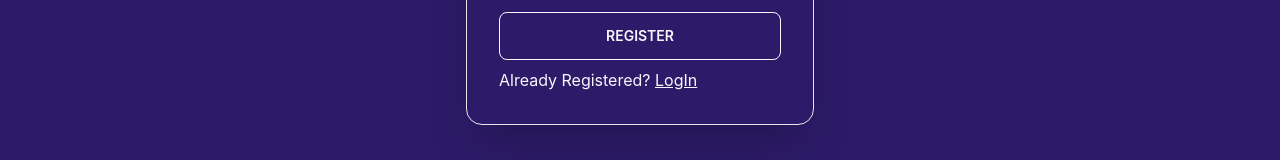
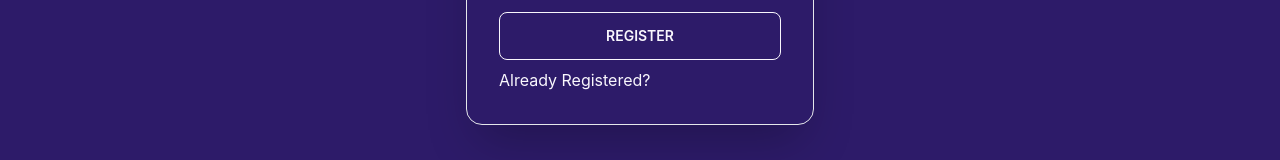
Before and after one commit to Ridoyb/bike-bazar-client, a React (Create React App) app: page /register in a window 1280 px wide. Shown: the part 469-629 px from the top of the page. Built offline with nearby package versions, Linux system fonts and the light colour scheme.

Commit message:
Login page added

```diff
--- a/src/Error/Error.js
+++ b/src/Error/Error.js
@@ -7,7 +7,7 @@ const Error = () => {
         <div className='py-12 text-center'>
             <img className='mx-auto pb-8 rounded-lg shadow-2xl' src={error} alt="" />
               <div>
-              <Link to='/'><button className="btn btn-outline mt-5"></button></Link>
+              <Link to='/'><button className="btn btn-outline mt-5">Back To Home</button></Link>
               </div>
         </div>
     );
--- a/src/components/Register/Register.js
+++ b/src/components/Register/Register.js
@@ -25,7 +25,7 @@ const Register = () => {
                         </div>
                         <div className="form-control mt-6">
                         <input className="btn btn-outline" type="submit" value="Register" />
-                        <p className=' mt-2'>Already Registered? <Link to='/login' className='link'>LogIn</Link></p>
+                        <p className=' mt-2'>Already Registered? <Link to='/login' className='link'></Link></p>
                         </div>
 
                     </form>
```
